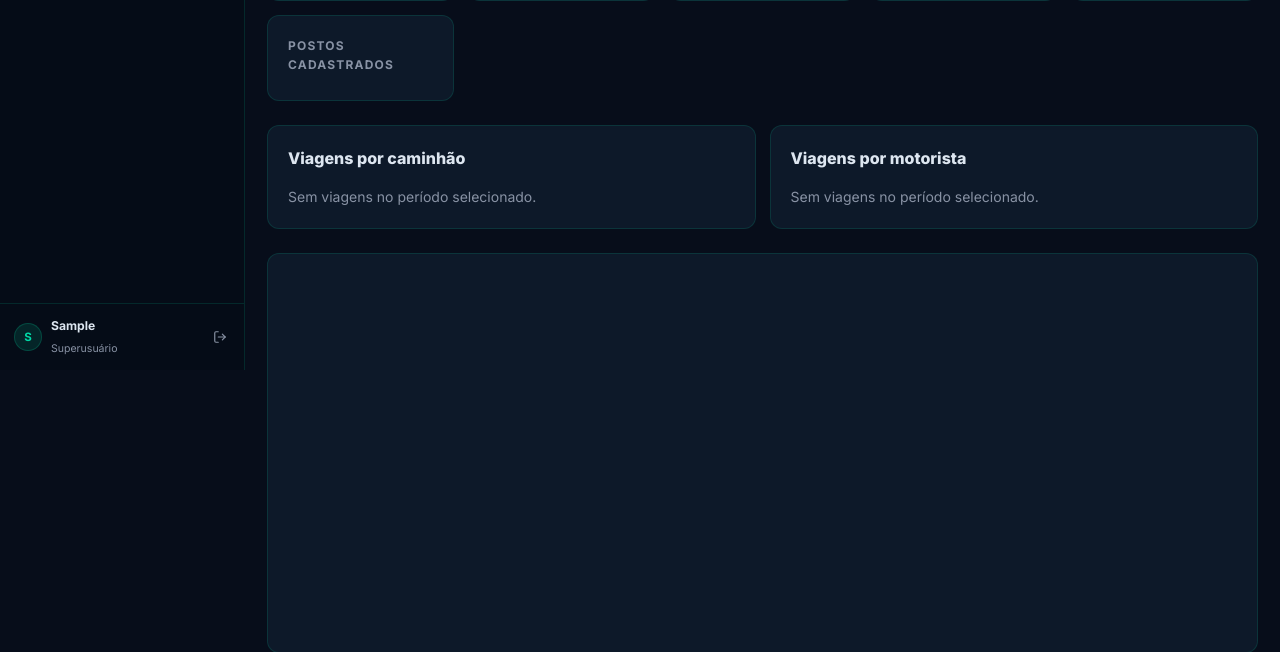
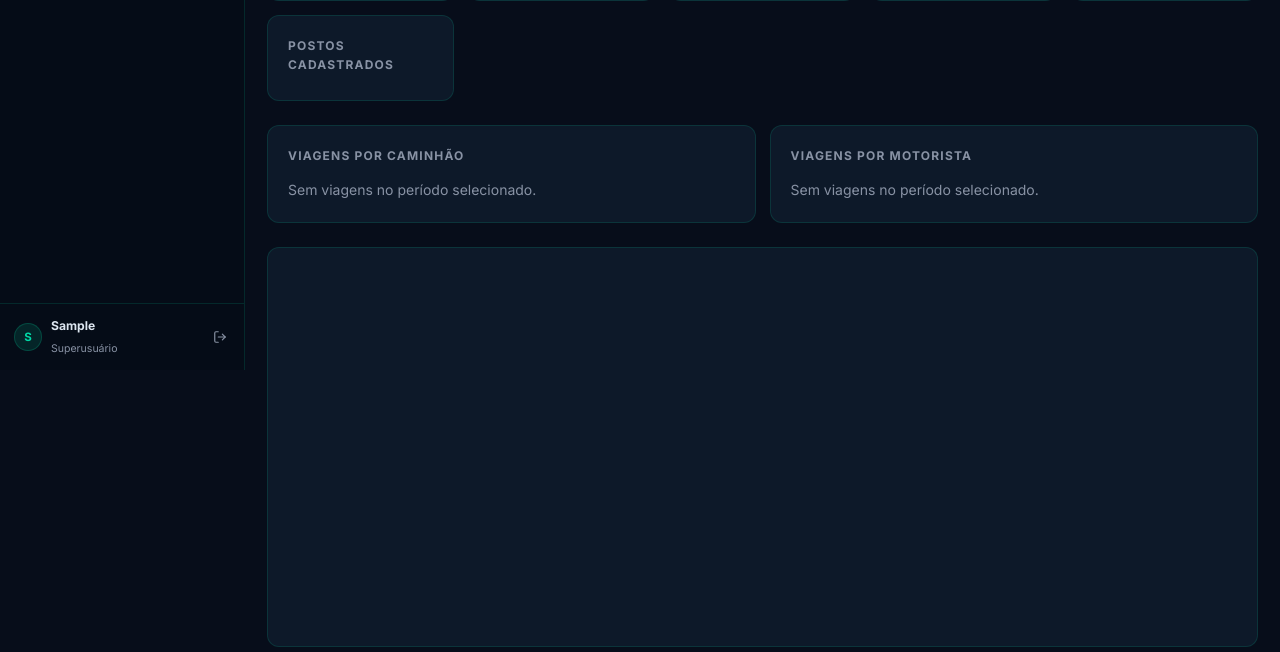
Before and after one commit to ajconsultoriaprevidenciaria-hub/CostadoDende, a Django app: page /admin/ in a window 1280 px wide. Shown: the part 430-1082 px from the top of the page. Run offline with Django 5.2, Linux system fonts and the light colour scheme; the visitor is signed in with stand-in values (Sample User, id 1); some libraries are stand-ins or nearby versions.

Commit message:
feat: atualiza estilo dos títulos de seções no painel administrativo para melhor legibilidade

```diff
--- a/templates/admin/index.html
+++ b/templates/admin/index.html
@@ -104,7 +104,7 @@
 
 <section style="display:grid;grid-template-columns:repeat(auto-fit,minmax(320px,1fr));gap:14px;margin-bottom:24px;">
   <div style="background:var(--panel);border:1px solid var(--border);border-radius:12px;padding:20px;">
-    <h3 style="margin:0 0 14px 0;font-size:1rem;font-weight:800;color:var(--text);">Viagens por caminhão</h3>
+    <h3 style="margin:0 0 14px 0;display:block;font-size:.75rem;font-weight:700;text-transform:uppercase;letter-spacing:.1em;color:var(--muted);">Viagens por caminhão</h3>
     <div style="display:grid;gap:8px;">
       {% for item in viagens_por_caminhao %}
         <div style="display:flex;align-items:center;justify-content:space-between;background:rgba(0,217,166,.06);border:1px solid rgba(0,217,166,.14);border-radius:8px;padding:10px 12px;">
@@ -130,7 +130,7 @@
             {% endif %}
             <span style="color:var(--text);font-weight:700;white-space:nowrap;overflow:hidden;text-overflow:ellipsis;">{{ item.caminhao__placa }}</span>
           </div>
-          <span style="color:var(--primary);font-weight:800;">{{ item.viagens }} viagem{% if item.viagens != 1 %}ens{% endif %}</span>
+          <span style="color:var(--primary);font-weight:800;">{{ item.viagens }} <span style="font-size:.75rem;font-weight:700;text-transform:uppercase;letter-spacing:.1em;color:#22c55e;">{% if item.viagens == 1 %}viagem{% else %}viagens{% endif %}</span></span>
         </div>
       {% empty %}
         <p style="margin:0;color:var(--muted);">Sem viagens no período selecionado.</p>
@@ -139,7 +139,7 @@
   </div>
 
   <div style="background:var(--panel);border:1px solid var(--border);border-radius:12px;padding:20px;">
-    <h3 style="margin:0 0 14px 0;font-size:1rem;font-weight:800;color:var(--text);">Viagens por motorista</h3>
+    <h3 style="margin:0 0 14px 0;display:block;font-size:.75rem;font-weight:700;text-transform:uppercase;letter-spacing:.1em;color:var(--muted);">Viagens por motorista</h3>
     <div style="display:grid;gap:8px;">
       {% for item in viagens_por_motorista %}
         <div style="display:flex;align-items:center;justify-content:space-between;background:rgba(0,217,166,.06);border:1px solid rgba(0,217,166,.14);border-radius:8px;padding:10px 12px;">
@@ -165,7 +165,7 @@
             {% endif %}
             <span style="color:var(--text);font-weight:700;white-space:nowrap;overflow:hidden;text-overflow:ellipsis;">{{ item.motorista__nome }}</span>
           </div>
-          <span style="color:var(--primary);font-weight:800;">{{ item.viagens }} viagem{% if item.viagens != 1 %}ens{% endif %}</span>
+          <span style="color:var(--primary);font-weight:800;">{{ item.viagens }} <span style="font-size:.75rem;font-weight:700;text-transform:uppercase;letter-spacing:.1em;color:#22c55e;">{% if item.viagens == 1 %}viagem{% else %}viagens{% endif %}</span></span>
         </div>
       {% empty %}
         <p style="margin:0;color:var(--muted);">Sem viagens no período selecionado.</p>
```
